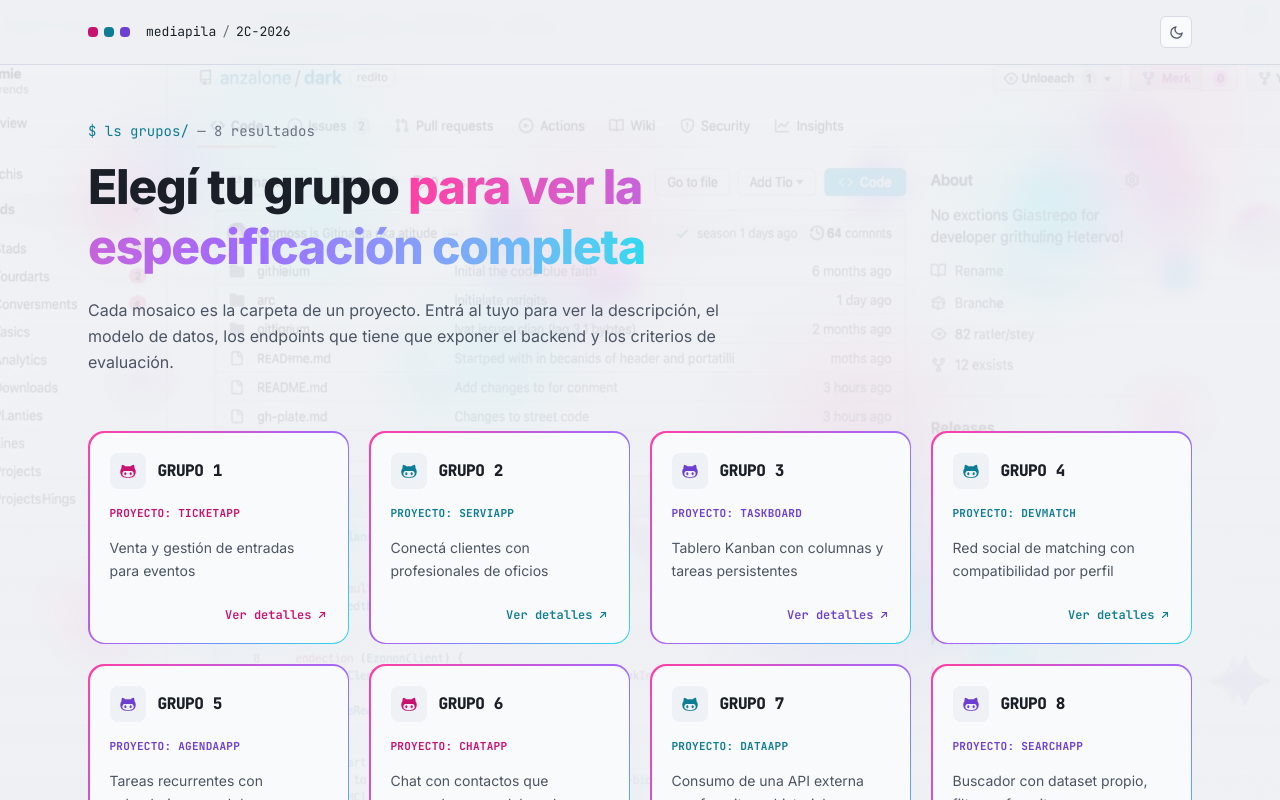
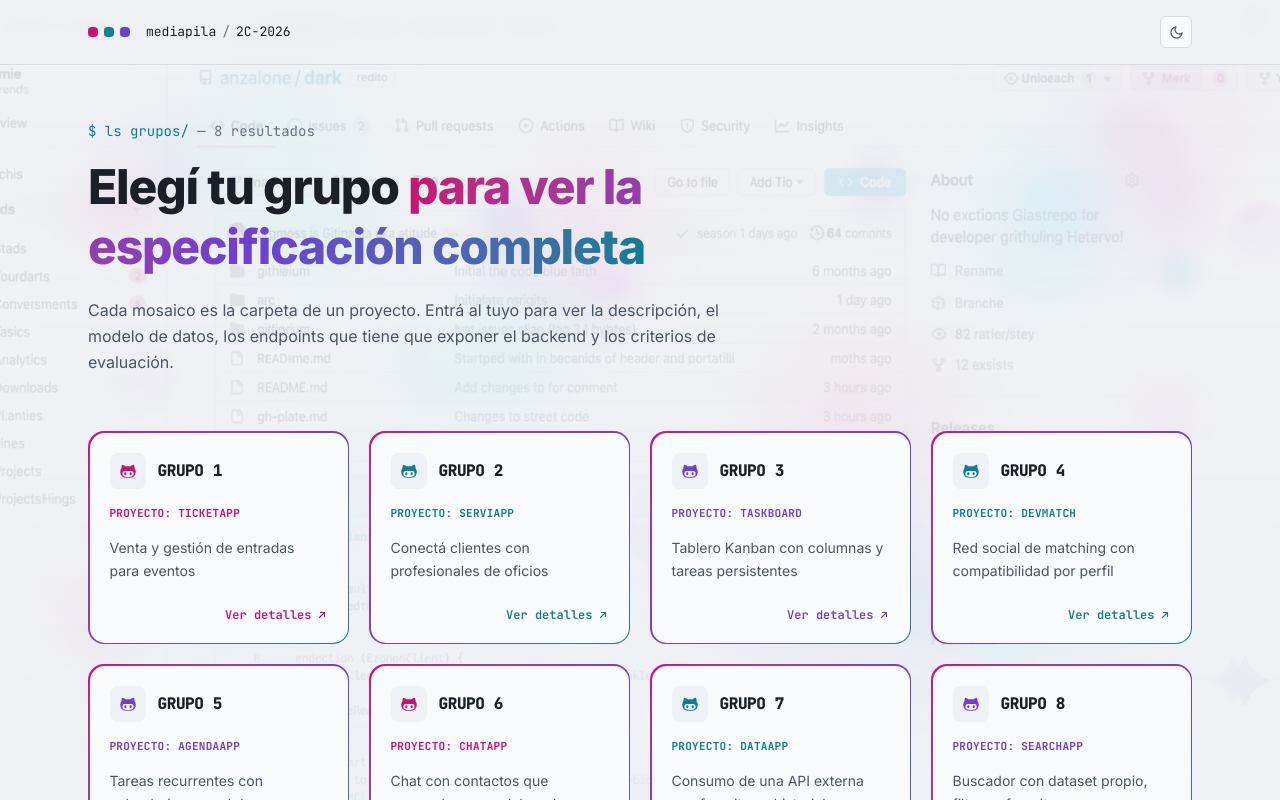
Before and after one commit to Mili-code1/mediapila-proyectos, a React (Vite) app: page / in a window 1280 px wide. Shown: the top 800 px of the page. Built offline with nearby package versions, Linux system fonts and the light colour scheme.

Commit message:
feat: mejorar navegación, scroll, rutas y paleta de colores

```diff
--- a/src/App.jsx
+++ b/src/App.jsx
@@ -1,10 +1,28 @@
-import { BrowserRouter, Routes, Route } from "react-router-dom";
+import { useLayoutEffect } from "react";
+import { BrowserRouter, Routes, Route, useLocation } from "react-router-dom";
 import Home from "./pages/Home";
 import GroupDetail from "./pages/GroupDetail";
 
+function ScrollToTop() {
+    const { pathname } = useLocation();
+
+    useLayoutEffect(() => {
+        window.scrollTo(0, 0);
+    }, [pathname]);
+
+    return null;
+}
+
 export default function App() {
+    useLayoutEffect(() => {
+        if ("scrollRestoration" in window.history) {
+            window.history.scrollRestoration = "manual";
+        }
+    }, []);
+
     return (
         <BrowserRouter>
+            <ScrollToTop />
             <Routes>
                 <Route path="/" element={<Home />} />
                 <Route path="/grupo/:slug" element={<GroupDetail />} />
--- a/src/components/MosaicCard.jsx
+++ b/src/components/MosaicCard.jsx
@@ -3,7 +3,7 @@ import { DiGithubAlt } from "react-icons/di";
 import { ACCENTS } from "../data/accents";
 
 const BORDER_GRADIENT =
-    "linear-gradient(135deg, #ff3fa4, #9d6bff 55%, #2dd9ef)";
+    "linear-gradient(135deg, var(--color-magenta), var(--color-violet) 55%, var(--color-cyan))";
 
 export default function MosaicCard({ group }) {
     const accent = ACCENTS[group.accent];
--- a/src/index.css
+++ b/src/index.css
@@ -4,48 +4,48 @@
     --font-mono: "JetBrains Mono", ui-monospace, monospace;
     --font-sans: "Inter", ui-sans-serif, system-ui, sans-serif;
 
-    --color-bg: #0a0d12;
-    --color-surface: #11151c;
-    --color-surface-2: #171c25;
-    --color-border: #262c37;
-    --color-border-hover: #383f4d;
-    --color-text: #e8ecf1;
-    --color-text-dim: #8891a0;
-    --color-text-faint: #565e6c;
+    --color-bg: oklch(15.82% 0.0118 260.62);
+    --color-surface: oklch(19.49% 0.0155 261.57);
+    --color-surface-2: oklch(22.56% 0.0191 262.10);
+    --color-border: oklch(29.21% 0.0219 262.51);
+    --color-border-hover: oklch(36.69% 0.0260 264.18);
+    --color-text: oklch(94.15% 0.0080 253.85);
+    --color-text-dim: oklch(65.43% 0.0247 260.70);
+    --color-text-faint: oklch(48.01% 0.0247 261.69);
 
-    --color-magenta: #ff3fa4;
-    --color-cyan: #2dd9ef;
-    --color-violet: #9d6bff;
-    --color-danger: #f85149;
+    --color-magenta: oklch(68.20% 0.2401 353.58);
+    --color-cyan: oklch(81.31% 0.1326 208.47);
+    --color-violet: oklch(65.08% 0.2108 295.52);
+    --color-danger: oklch(66.51% 0.2046 26.96);
 
-    --color-magenta-dim: #3a1428;
-    --color-cyan-dim: #0d2a30;
-    --color-violet-dim: #241a3d;
-    --color-danger-dim: #3a1414;
+    --color-magenta-dim: oklch(25.81% 0.0660 349.96);
+    --color-cyan-dim: oklch(26.60% 0.0360 213.42);
+    --color-violet-dim: oklch(24.99% 0.0647 294.42);
+    --color-danger-dim: oklch(25.11% 0.0606 22.43);
 }
 
 /* Modo claro: mismos nombres de variable, valores distintos.
-   Gris muy suave en vez de blanco puro, texto gris oscuro en vez de negro puro,
+   Gris muy suave en vez de blanco puro (mis corneaaas), texto gris oscuro en vez de negro puro,
    y los tres acentos oscurecidos para que el texto siga teniendo contraste sobre fondo claro. */
 [data-theme="light"] {
-    --color-bg: #eef0f3;
-    --color-surface: #f9fafb;
-    --color-surface-2: #eef1f5;
-    --color-border: #d7dbe3;
-    --color-border-hover: #c1c7d2;
-    --color-text: #1b2028;
-    --color-text-dim: #4b5563;
-    --color-text-faint: #6b7280;
+    --color-bg: oklch(95.45% 0.0046 258.32);
+    --color-surface: oklch(98.46% 0.0017 247.84);
+    --color-surface-2: oklch(95.70% 0.0063 255.48);
+    --color-border: oklch(89.07% 0.0118 264.51);
+    --color-border-hover: oklch(82.83% 0.0167 262.74);
+    --color-text: oklch(24.21% 0.0170 259.76);
+    --color-text-dim: oklch(44.61% 0.0263 256.80);
+    --color-text-faint: oklch(55.10% 0.0234 264.36);
 
-    --color-magenta: #c81272;
-    --color-cyan: #0e7c92;
-    --color-violet: #6d3fd1;
-    --color-danger: #c81e1e;
+    --color-magenta: oklch(54.69% 0.2156 357.16);
+    --color-cyan: oklch(54.14% 0.0935 216.49);
+    --color-violet: oklch(50.83% 0.2105 291.53);
+    --color-danger: oklch(53.49% 0.2026 27.61);
 
-    --color-magenta-dim: #fbe0ef;
-    --color-cyan-dim: #dff5f8;
-    --color-violet-dim: #ece3fb;
-    --color-danger-dim: #fbe4e4;
+    --color-magenta-dim: oklch(93.30% 0.0354 343.25);
+    --color-cyan-dim: oklch(95.49% 0.0234 206.62);
+    --color-violet-dim: oklch(93.01% 0.0335 302.74);
+    --color-danger-dim: oklch(93.74% 0.0253 17.61);
 }
 
 html {
@@ -75,7 +75,7 @@ body {
 
 /* páginas de detalle: fondo sólido, sin la foto, para no interferir con la lectura */
 body.solid-bg {
-  background-image: none;
+    background-image: none;
 }
 
 ::selection {
--- a/src/pages/GroupDetail.jsx
+++ b/src/pages/GroupDetail.jsx
@@ -1,8 +1,9 @@
-import { useEffect, useState } from "react";
+import { useEffect, useMemo, useState } from "react";
 import { useParams, Link, Navigate } from "react-router-dom";
 import PathBar from "../components/PathBar";
 import { groups, evaluacionComun } from "../data/groups";
 import { ACCENTS } from "../data/accents";
+
 
 const METHOD_STYLE = {
     GET: "text-[var(--color-cyan)] border-[var(--color-cyan)] bg-[var(--color-cyan-dim)]",
@@ -34,17 +35,30 @@ export default function GroupDetail() {
     const { slug } = useParams();
     const group = groups.find((g) => g.slug === slug);
     const hasIdeas = group?.ideas && group.ideas.length > 0;
-    const files = group
-        ? hasIdeas
-            ? BASE_FILES
-            : BASE_FILES.filter((f) => f.id !== "ideas")
-        : [];
+    const files = useMemo(
+        () =>
+            group
+                ? hasIdeas
+                    ? BASE_FILES
+                    : BASE_FILES.filter((f) => f.id !== "ideas")
+                : [],
+        [group, hasIdeas]
+    );
     const [activeId, setActiveId] = useState(files[0]?.id);
+    const [showScrollTop, setShowScrollTop] = useState(false);
 
     // fondo sólido en las páginas de detalle: la foto de fondo queda solo en el Home
     useEffect(() => {
         document.body.classList.add("solid-bg");
         return () => document.body.classList.remove("solid-bg");
+    }, []);
+
+    // muestra el botón de volver arriba después de scrollear un poco
+    useEffect(() => {
+        const onScroll = () => setShowScrollTop(window.scrollY > 500);
+        onScroll();
+        window.addEventListener("scroll", onScroll, { passive: true });
+        return () => window.removeEventListener("scroll", onScroll);
     }, []);
 
     // resalta en el sidebar la sección que se está leyendo
@@ -64,7 +78,7 @@ export default function GroupDetail() {
 
         sectionEls.forEach((el) => observer.observe(el));
         return () => observer.disconnect();
-    }, [group?.slug, files]);
+    }, [files]);
 
     if (!group) return <Navigate to="/" replace />;
 
@@ -75,7 +89,6 @@ export default function GroupDetail() {
             <PathBar
                 crumbs={[
                     { label: "mediapila", to: "/" },
-                    { label: "drive", to: "/" },
                     { label: "grupos" },
                     { label: group.slug },
                 ]}
@@ -86,9 +99,17 @@ export default function GroupDetail() {
                 <div className="mx-auto max-w-6xl px-6 py-12">
                     <Link
                         to="/"
-                        className="mb-6 inline-flex items-center gap-1.5 font-mono text-xs text-[var(--color-text-faint)] transition-colors hover:text-[var(--color-text)]"
+                        className={`group relative mb-6 inline-flex w-fit items-center gap-1.5 font-mono text-xs font-semibold ${accent.text}`}
                     >
-                        ← volver al drive
+                        <span className="inline-block transition-transform duration-200 ease-out group-hover:-translate-x-1">
+                            ←
+                        </span>
+                        <span className="relative">
+                            volver atrás
+                            <span
+                                className={`absolute -bottom-0.5 left-0 h-px w-0 ${accent.bg} transition-all duration-200 ease-out group-hover:w-full`}
+                            />
+                        </span>
                     </Link>
                     <div className="flex flex-wrap items-center gap-3">
                         <h1 className="font-mono text-3xl font-extrabold tracking-tight text-[var(--color-text)] sm:text-4xl">
@@ -127,8 +148,8 @@ export default function GroupDetail() {
                                 <a
                                     href={`#${f.id}`}
                                     className={`block border-l-2 py-1.5 pl-3 font-mono text-[13px] transition-colors ${activeId === f.id
-                                            ? `${accent.border} ${accent.text} font-semibold`
-                                            : "border-transparent text-[var(--color-text-dim)] hover:border-[var(--color-border-hover)] hover:text-[var(--color-text)]"
+                                        ? `${accent.border} ${accent.text} font-semibold`
+                                        : "border-transparent text-[var(--color-text-dim)] hover:border-[var(--color-border-hover)] hover:text-[var(--color-text)]"
                                         }`}
                                 >
                                     {f.label}
@@ -263,6 +284,20 @@ export default function GroupDetail() {
                     </Section>
                 </div>
             </div>
+
+            <button
+                type="button"
+                onClick={() => window.scrollTo({ top: 0, behavior: "smooth" })}
+                aria-label="Volver arriba"
+                className={`fixed bottom-6 right-6 z-50 hidden h-12 w-12 items-center justify-center rounded-full border ${accent.border}
+                bg-[var(--color-surface)] ${accent.text} shadow-lg transition-all duration-200 ease-out
+                hover:-translate-y-0.5 hover:${accent.glow} sm:flex
+                ${showScrollTop ? "translate-y-0 opacity-100" : "pointer-events-none translate-y-3 opacity-0"}`}
+            >
+                <svg width="18" height="18" viewBox="0 0 24 24" fill="none">
+                    <path d="M12 19V5M12 5L6 11M12 5L18 11" stroke="currentColor" strokeWidth="2.2" strokeLinecap="round" strokeLinejoin="round" />
+                </svg>
+            </button>
         </div>
     );
 }
--- a/src/pages/Home.jsx
+++ b/src/pages/Home.jsx
@@ -14,7 +14,7 @@ export default function Home() {
                 </div>
                 <h1 className="max-w-3xl text-4xl font-extrabold leading-tight tracking-tight text-[var(--color-text)] sm:text-5xl">
                     Elegí tu grupo{" "}
-                    <span className="bg-gradient-to-r from-[#ff3fa4] via-[#9d6bff] to-[#2dd9ef] bg-clip-text text-transparent">
+                    <span className="bg-gradient-to-r from-[var(--color-magenta)] via-[var(--color-violet)] to-[var(--color-cyan)] bg-clip-text text-transparent">
                         para ver la especificación completa
                     </span>
                 </h1>
@@ -32,11 +32,6 @@ export default function Home() {
                     ))}
                 </div>
 
-                {/* footer */}
-                <div className="mt-16 flex flex-col gap-1 border-t border-[var(--color-border)] pt-6 font-mono text-xs text-[var(--color-text-faint)]">
-                    <span>mediapila · 2C 2026 · clases técnicas martes y jueves · 18 ago → 10 dic</span>
-                    <span>Dudas de infraestructura o specs → en clases o canal de Discord del grupo</span>
-                </div>
             </main>
         </div>
     );
```
Lines whose indentation alone changed are shown as unchanged.
